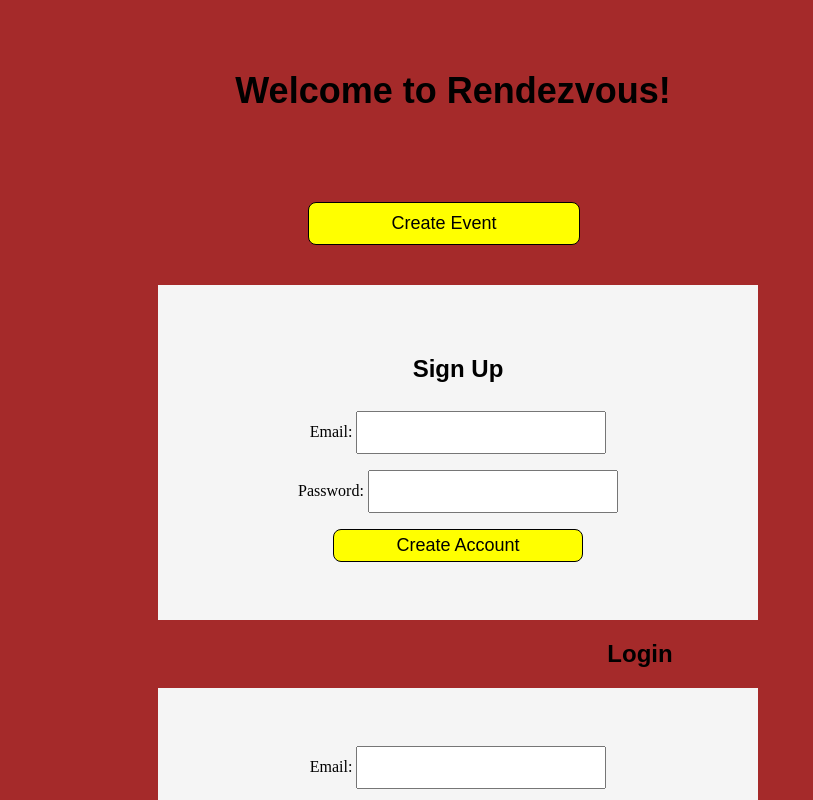
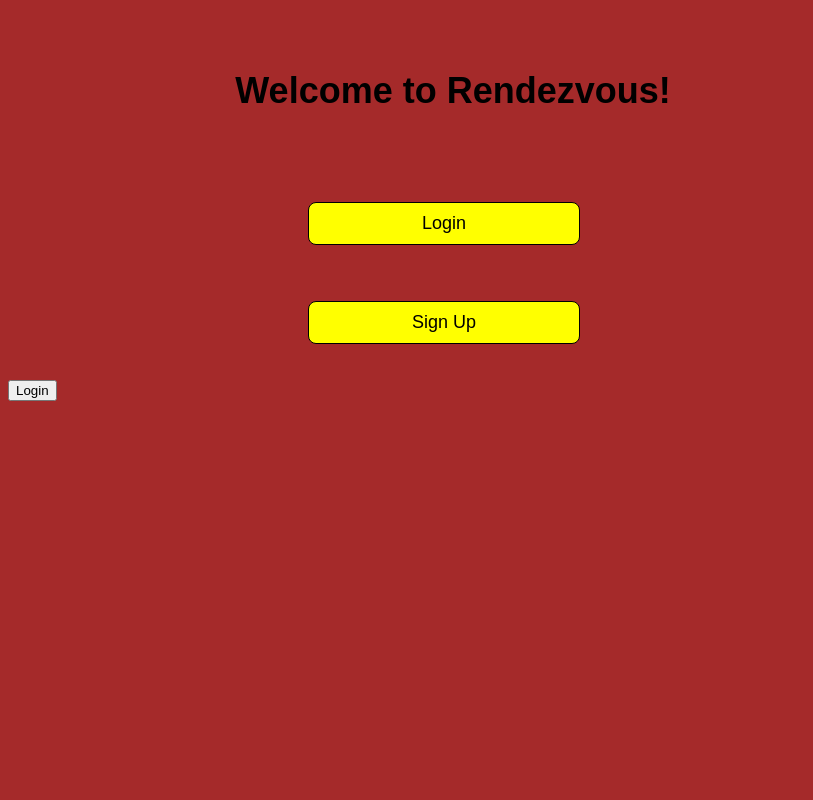
Before and after one commit to clydebaron2000/arrangemeeting, a React (Create React App) app in the folder client/: page / in a window 1280 px wide. Shown: the top 800 px of the page, without its empty margins (0-813 px from the left). Built offline with nearby package versions, Linux system fonts and the light colour scheme.

Commit message:
changed the home page to just have buttons that take you to login or create account page and also fixed the routing so that once you succesfully login you go to the create event page

```diff
--- a/client/src/App.jsx
+++ b/client/src/App.jsx
@@ -8,6 +8,8 @@ import CreateEvent from './components/CreateEvent/CreateEvent';
 // import ViewEvent from './components/ViewEvent/ViewEvent';
 import NotFound from './components/NotFound/NotFound';
 import HomePage from './components/HomePage/HomePage';
+import LogIn from './components/LogIn/LogIn';
+import SignUp from './components/SignUp/SignUp';
 
 function App() {
 
@@ -17,8 +19,8 @@ function App() {
       <Switch>
 						<Route path="/" exact component={HomePage} />
             <Route path="/create" exact component={CreateEvent} />
-						{/* <Route path="/vote/:id" component={StrawpollVote} />
-						<Route path="/show/:id" component={StrawpollShow} /> */}
+            <Route path="/logIn" exact component={LogIn} />
+            <Route path="/signup" exact component={SignUp} />
 			  		<Route component={NotFound} />
 			  	</Switch>
           </main>
--- a/client/src/components/HomePage/HomePage.js
+++ b/client/src/components/HomePage/HomePage.js
@@ -1,18 +1,26 @@
-import React from 'react';
+import React, { Component } from 'react';
 import { Link } from 'react-router-dom';
 import './styles.css';
 import SignUp from '../SignUp/SignUp';
 import LogIn from '../LogIn/LogIn';
 import Logout from '../Logout/Logout';
 
-const HomePage = () => (
-	<div>
-	  <h2>Welcome to Rendezvous!</h2>
-      <p><Link class="btnLink" to="/create">Create Event</Link></p>
-	  <SignUp></SignUp>
-	  <LogIn></LogIn>
-	  <Logout></Logout>
-	  </div>
-);
+export default class HomePage extends Component {
 
-export default HomePage;
+	handleClick() {
+
+	}
+
+	render () {
+        return (
+
+			<div>
+	  			<h2>Welcome to Rendezvous!</h2>
+				<p><Link to="/logIn">Login</Link></p>
+				<p><Link to="/signup">Sign Up</Link></p>
+				<button onClick={this.handleClick}>Login</button>
+	  			{/* <LogIn></LogIn> */}
+	  		</div>
+		)
+		}
+	}
--- a/client/src/components/LogIn/LogIn.js
+++ b/client/src/components/LogIn/LogIn.js
@@ -1,6 +1,7 @@
 import React, { Component } from 'react';
 import './style.css';
 import axios from 'axios';
+import { Link } from 'react-router-dom';
 
 
 export default class SignUp extends Component {
@@ -35,7 +36,7 @@ export default class SignUp extends Component {
                 this.setState({
                     loggedIn: true
                 })
-                // alert("Login Successful!");
+                window.location = '/create';
             }
         }).catch(error => {
             console.log('Login Error: ', error);
@@ -75,6 +76,7 @@ export default class SignUp extends Component {
               <input type="submit" value="Login" className="btn btn-secondary" />
             </div>
           </form>
+          <p><Link to="/">Head back to home</Link></p>
         </div>
     );
     }
--- a/client/src/components/SignUp/SignUp.js
+++ b/client/src/components/SignUp/SignUp.js
@@ -1,6 +1,7 @@
 import React, { Component } from 'react';
 import './style.css';
 import axios from 'axios';
+import { Link } from 'react-router-dom';
 
 
 export default class SignUp extends Component {
@@ -34,11 +35,10 @@ export default class SignUp extends Component {
             console.log(res);
             if(res.data) {
                 console.log('Succesful Signup');
-                this.setState({
-                    redirectTo: '/create'
-                })
+                window.location = '/logIn';
             } else {
                 console.log('Signup Error');
+                alert('Signup Error');
             }
         }) .catch(error => {
             console.log('Signup server error: ', error);
@@ -77,6 +77,7 @@ export default class SignUp extends Component {
               <input type="submit" value="Create Account" className="btn btn-secondary" />
             </div>
           </form>
+          <p><Link to="/">Head back to home</Link></p>
         </div>
     );
     }
```
